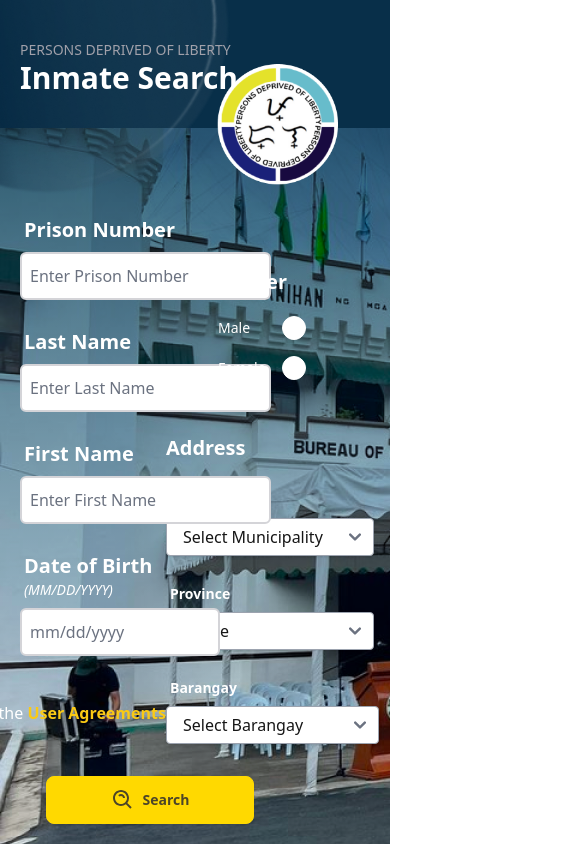
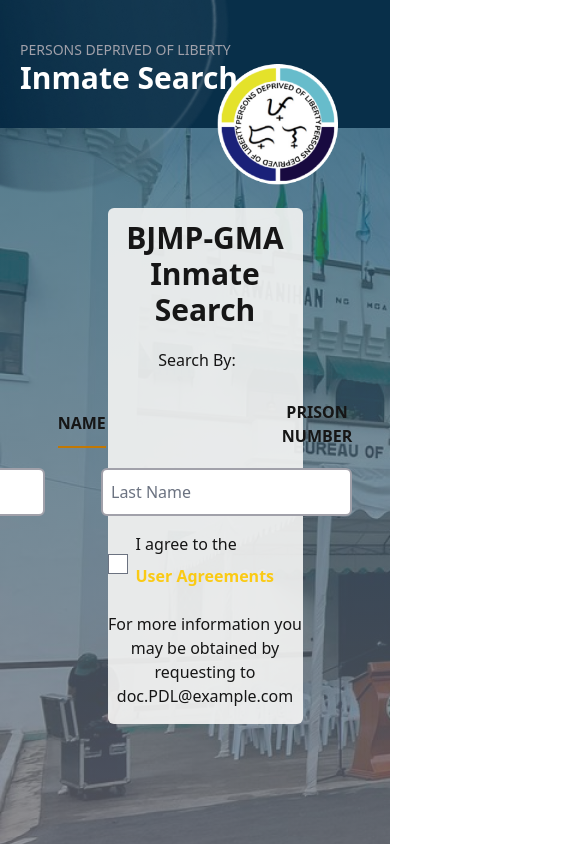
Before and after one commit to Jchael12/prison-management-system, a React (Vite) app: page / in a window 390 px wide. Shown: the top 844 px of the page, 585 px wide, since content can reach past the window. Built offline with nearby package versions, Linux system fonts and the light colour scheme.

Commit message:
adjustments: search panel, background,  added: terms and conditions

```diff
--- /dev/null
+++ b/src/components/AgreementModal.jsx
@@ -0,0 +1,15 @@
+const AgreementModal = ({ onClose }) => {
+  return (
+    <div className="fixed top-1/2 left-1/2 transform -translate-x-1/2 -translate-y-1/2 bg-white p-4 rounded-md shadow-md z-50">
+      <p>Please agree to the user terms.</p>
+      <button
+        onClick={onClose}
+        className="mt-2 px-3 py-1 bg-gray-300 hover:bg-gray-400 rounded"
+      >
+        Close
+      </button>
+    </div>
+  );
+};
+
+export default AgreementModal;
--- a/src/components/Form.jsx
+++ b/src/components/Form.jsx
@@ -1,8 +1,9 @@
 import bgImage from "../assets/bg.png";
 import Logo from "../assets/Logo.png";
 import { BiSearchAlt } from "react-icons/bi";
-import municipalities from "../areas/municipalities";
-import barangays from "../areas/barangays";
+import { FaLocationDot } from "react-icons/fa6";
+import { FaPhoneAlt } from "react-icons/fa";
+import { IoIosMail } from "react-icons/io";
 import image1 from "../assets/Group 1.png";
 import image2 from "../assets/Group 2.png";
 import image3 from "../assets/Group 3.png";
@@ -16,6 +17,8 @@
   const [loading, setLoading] = useState(true);
   const [agree, setAgree] = useState(false);
   const [showTerms, setShowTerms] = useState(false);
+  const [searchOptions, setSearchOptions] = useState("Name");
+  const [showAlert, setShowAlert] = useState(false);
 
   const handleTerms = () => {
     setShowTerms(!showTerms);
@@ -34,36 +37,57 @@
   }, []);
 
   const onSearchClick = () => {
+    if (!agree) {
+      setShowAlert(true);
+      setTimeout(() => {
+        setShowAlert(false);
+      }, 3000);
+    } else {
       handleSearch();
+    }
   };
 
-  const handleDropdownChange = (e) => {
-    const { name, value } = e.target;
-    handleInputChange({ target: { name, value } });
+  // const handleDropdownChange = (e) => {
+  //   const { name, value } = e.target;
+  //   handleInputChange({ target: { name, value } });
+  // };
+
+  // // Function to format birthdate input as mm/dd/yyyy
+  // const formatBirthdate = (value) => {
+  //   // Remove non-digit characters from input value
+  //   const cleanedValue = value.replace(/\D/g, "");
+  //
+  //   // Apply the format mm/dd/yyyy
+  //   let formattedValue = "";
+  //   for (let i = 0; i < cleanedValue.length; i++) {
+  //     if (i === 2 || i === 4) {
+  //       formattedValue += "/";
+  //     }
+  //     formattedValue += cleanedValue[i];
+  //   }
+  //
+  //   return formattedValue;
+  // };
+
+  // Handle input change for birthdate
+  // const handleBirthdateChange = (e) => {
+  //   const { name, value } = e.target;
+  //   const formattedValue = formatBirthdate(value);
+  //   handleInputChange({ target: { name, value: formattedValue } });
+  // };
+
+  // Handle Search Options
+  const handleSearchOptions = (options) => {
+    setSearchOptions(options);
+    //clear search inputs when switching search options
+    handleInputChange({ target: { name: "first_name", value: "" } });
+    handleInputChange({ target: { name: "last_name", value: "" } });
+    handleInputChange({ target: { name: "prison_number", value: "" } });
   };
 
-  // Function to format birthdate input as mm/dd/yyyy
-  const formatBirthdate = (value) => {
-    // Remove non-digit characters from input value
-    const cleanedValue = value.replace(/\D/g, "");
-
-    // Apply the format mm/dd/yyyy
-    let formattedValue = "";
-    for (let i = 0; i < cleanedValue.length; i++) {
-      if (i === 2 || i === 4) {
-        formattedValue += "/";
-      }
-      formattedValue += cleanedValue[i];
-    }
-
-    return formattedValue;
-  };
-
-  // Handle input change for birthdate
-  const handleBirthdateChange = (e) => {
-    const { name, value } = e.target;
-    const formattedValue = formatBirthdate(value);
-    handleInputChange({ target: { name, value: formattedValue } });
+  //styles the button of what option wants
+  const isSelected = (options) => {
+    return searchOptions === options ? "border-b-2 border-yellow-500" : "";
   };
 
   return (
@@ -83,8 +107,9 @@
             <div
               className="absolute inset-0 z-10"
               style={{
-                background: "linear-gradient(to top, #f9fafb , #164e63)",
-                mixBlendMode: "multiply",
+                background: "linear-gradient(to top, #71717a , #164e63)",
+                opacity: "0.7",
+                mixBlendMode: "normal",
               }}
             ></div>
             <header className="w-full md:h-48 h-32 bg-sky-950 z-30 ">
@@ -106,14 +131,58 @@
                 className="absolute md:top-[-25px] md:right-0 w-64 md:w-96 right-0 top-[-15px] "
               />
             </header>
-            <div className="flex z-30 mt-10">
-              <div className="form-control w-full max-w-md md:ml-20 ml-5 mt-10 z-10 relative">
+            <div className="flex items-center justify-center z-30 mt-10">
+              <div className="form-control w-1/2 md:ml-20 ml-5 mt-10 z-10 relative bg-stone-100/90 rounded-md">
+                <h1 className="text-3xl font-semibold text-center my-3">
+                  BJMP-GMA Inmate Search
+                </h1>
+                <h3 className="text-center mr-4 my-2">Search By:</h3>
+                <div className="flex justify-center space-x-44 my-5 font-semibold">
+                  <button
+                    className={`uppercase focus:outline-none focus:ring-0 ${isSelected(
+                      "Name",
+                    )}`}
+                    onClick={() => handleSearchOptions("Name")}
+                  >
+                    Name
+                  </button>
+                  <button
+                    className={`uppercase focus:outline-none focus:ring-0 ${isSelected(
+                      "Prison Number",
+                    )}`}
+                    onClick={() => handleSearchOptions("Prison Number")}
+                  >
+                    Prison Number
+                  </button>
+                </div>
+                <div className="flex items-center justify-center px-5 space-x-14">
+                  {searchOptions === "Name" ? (
+                    <>
                       <div>
-                  <label className="label flex">
-                    <span className="label-text text-xl text-white font-semibold">
-                      Prison Number
-                    </span>
-                  </label>
+                        <input
+                          autoComplete="off"
+                          type="text"
+                          name="first_name"
+                          placeholder="First Name"
+                          className="input input-primary lg:w-full w-2/2 max-w-xs p-2 border-2 border-zinc-400 rounded-md"
+                          value={searchQuery.first_name}
+                          onChange={handleInputChange}
+                        />
+                      </div>
+                      <div>
+                        <input
+                          autoComplete="off"
+                          type="text"
+                          name="last_name"
+                          placeholder="Last Name"
+                          className="input input-primary lg:w-full w-2/2 max-w-xs p-2 border-2 border-zinc-400 rounded-md"
+                          value={searchQuery.last_name}
+                          onChange={handleInputChange}
+                        />
+                      </div>
+                    </>
+                  ) : (
+                    <div>
                       <input
                         autoComplete="off"
                         type="text"
@@ -124,162 +193,16 @@
                         onChange={handleInputChange}
                       />
                     </div>
-                <div className="lg:mt-10 flex flex-col mt-5 md:flex-col lg:flex-row lg:space-x-10">
-                  <div className="w-full">
-                    <label className="label">
-                      <span className="label-text text-xl text-white font-semibold">
-                        Last Name
-                      </span>
-                    </label>
-                    <input
-                      autoComplete="off"
-                      type="text"
-                      name="last_name"
-                      placeholder="Enter Last Name"
-                      className="input input-bordered input-primary lg:w-full w-2/2 max-w-xs p-2 border-2 border-zinc-300 rounded-md"
-                      value={searchQuery.last_name}
-                      onChange={handleInputChange}
-                    />
+                  )}
+                  <button
+                    className="btn btn-primary w-52 lg:w-1/4 md:w-2/2"
+                    onClick={onSearchClick}
+                  >
+                    <BiSearchAlt size={25} />
+                    <span className="text-lg">Search</span>
+                  </button>
                 </div>
-                  <div className="w-full mt-5 lg:mt-0">
-                    <label className="label">
-                      <span className="label-text text-xl text-white font-semibold">
-                        First Name
-                      </span>
-                    </label>
-                    <input
-                      autoComplete="off"
-                      type="text"
-                      name="first_name"
-                      placeholder="Enter First Name"
-                      className="input input-bordered input-primary lg:w-full w-2/2 max-w-xs p-2 border-2 border-zinc-300 rounded-md"
-                      value={searchQuery.first_name}
-                      onChange={handleInputChange}
-                    />
-                  </div>
-                </div>
-                <div className="mt-10 md:flex absolute md:static right-20 top-5">
-                  <h2 className="text-xl text-white mb-3 font-semibold">
-                    Gender
-                  </h2>
-                  <div className="form-control w-24 md:ml-10">
-                    <label className="label cursor-pointer">
-                      <span className="label-text text-white">Male</span>
-                      <input
-                        autoComplete="off"
-                        type="radio"
-                        name="gender"
-                        value="Male"
-                        className="radio checked:bg-blue-500 border-white"
-                        checked={searchQuery.gender === "Male"}
-                        onChange={handleInputChange}
-                      />
-                    </label>
-                  </div>
-                  <div className="form-control w-24 md:ml-10">
-                    <label className="label cursor-pointer">
-                      <span className="label-text text-white">Female</span>
-                      <input
-                        autoComplete="off"
-                        type="radio"
-                        name="gender"
-                        value="Female"
-                        className="radio checked:bg-red-500 border-white"
-                        checked={searchQuery.gender === "Female"}
-                        onChange={handleInputChange}
-                      />
-                    </label>
-                  </div>
-                </div>
-
-                {/* birthdate section */}
-                <div className="w-full mt-5 max-w-xs z-50 relative">
-                  <label className="label flex flex-col items-start">
-                    <span className="label-text text-xl text-white font-semibold">
-                      Date of Birth
-                    </span>
-                    <span className="label-text text-md text-white italic">
-                      (MM/DD/YYYY)
-                    </span>
-                  </label>
-                  <input
-                    autoComplete="off"
-                    type="text"
-                    name="birthdate"
-                    placeholder="mm/dd/yyyy"
-                    className="input input-bordered input-primary lg:w-full w-[200px] max-w-xs p-2 border-2 border-zinc-300 rounded-md"
-                    value={searchQuery.birthdate}
-                    onChange={handleBirthdateChange}
-                  />
-                </div>
-                <p className="text-white my-4 italic hidden md:block">
-                  For more information you may be onbtained by requesting to
-                  doc.PDL@example.com
-                </p>
-              </div>
-
-              {/* dropdowns  */}
-
-              <div className="form-control w-52 max-w-md absolute md:static top-[290px] right-4 lg:ml-24 ml-2 md:ml-18 md:mt-24 mt-36">
-                <h2 className="text-white font-bold text-xl md:mb-4">
-                  Address
-                </h2>
-                <div className="flex flex-col lg:flex-row md:w-2/2 lg:w-full lg:space-x-10">
-                  <div className="w-full mt-5">
-                    <label className="label flex">
-                      <span className="label-text text-white font-semibold">
-                        Municipality
-                      </span>
-                    </label>
-                    <select
-                      className="block md:w-full w-52 lg:w-56 bg-white border border-gray-400 hover:border-gray-500 px-4 py-2 pr-8 rounded shadow leading-tight focus:outline-none focus:shadow-outline"
-                      value={searchQuery.municipality}
-                      onChange={handleDropdownChange}
-                      name="municipality"
-                    >
-                      <option value="">Select Municipality</option>
-                      {municipalities.map((municipality, index) => (
-                        <option key={index} value={municipality}>
-                          {municipality}
-                        </option>
-                      ))}
-                    </select>
-                  </div>
-                  {/* municipality dropdown */}
-                  <div className="w-full mt-5">
-                    <label className="label flex">
-                      <span className="label-text text-white font-semibold">
-                        Province
-                      </span>
-                    </label>
-                    <select
-                      className="block md:w-full w-52 lg:w-56 bg-white border border-gray-400 hover:border-gray-500 px-4 py-2 pr-8 rounded shadow leading-tight focus:outline-none focus:shadow-outline"
-                      value={searchQuery.province}
-                      onChange={handleDropdownChange}
-                      name="province"
-                    >
-                      <option value="">Cavite</option>
-                    </select>
-                  </div>
-                </div>
-                {/* barangay dropdown */}
-                <div className="lg:mt-6 mt-5">
-                  <label className="label flex">
-                    <span className="label-text text-white font-semibold">
-                      Barangay
-                    </span>
-                  </label>
-                  <select className="block w-[213px] bg-white border border-gray-400 hover:border-gray-500 px-4 py-2 pr-8 rounded shadow leading-tight focus:outline-none focus:shadow-outline">
-                    <option value="">Select Barangay</option>
-                    {barangays.map((barangay, index) => (
-                      <option key={index} value={barangay}>
-                        {barangay}
-                      </option>
-                    ))}
-                  </select>
-                </div>
-                {/* Users Agreement checkbox and inline link */}
-                <div className="absolute lg:bottom-[350px] md:bottom-[130px] bottom-[3px] md:left-auto left-[-280px] flex items-center mt-4 p-2 text-white">
+                <div className="flex items-center justify-center mt-4">
                   <input
                     type="checkbox"
                     className="form-checkbox h-5 w-5 md:text-blue-500 text-yellow-300 focus:ring-current"
@@ -290,23 +213,48 @@
                     I agree to the{" "}
                     <button
                       onClick={handleTerms}
-                      className="md:text-sky-600 text-yellow-300 hover:text-yellow-200 md:hover:text-sky-400 font-bold py-2 rounded"
+                      className="md:text-stone-600 text-yellow-300 hover:text-yellow-200 md:hover:text-sky-400 font-bold py-2 rounded"
                     >
                       User Agreements
                     </button>
                   </label>
                 </div>
-                {showTerms && <TermsAndConditionsModal onClose={handleTerms} />}
+                {showAlert && (
+                  <div className="fixed top-0 left-0 right-0 z-50 inline-flex items-center justify-center font-semibold bg-red-200 text-red-800 px-4 py-2">
+                    <svg
+                      className="fill-current h-6 w-6 text-red-800 mr-4"
+                      xmlns="http://www.w3.org/2000/svg"
+                      viewBox="0 0 20 20"
+                    >
+                      <path d="M2.93 17.07A10 10 0 1 1 17.07 2.93 10 10 0 0 1 2.93 17.07zm12.73-1.41A8 8 0 1 0 4.34 4.34a8 8 0 0 0 11.32 11.32zM9 11V9h2v6H9v-4zm0-6h2v2H9V5z" />
+                    </svg>
+                    Please agree to the user terms and conditions.
+                  </div>
+                )}
+                <h3 className="text-center my-4">
+                  For more information you may be obtained by requesting to
+                  doc.PDL@example.com
+                </h3>
+                {/* {PrisonNumber searching} */}
+                {/* Users Agreement checkbox and inline link */}
                 {/* end of Users Agreement */}
                 {/* end of dropdowns */}
-                <button
-                  className="md:static absolute bottom-[-80px] left-[-120px] btn btn-primary w-52 lg:w-full md:w-2/2 mt-10 md:mt-24 md:ml-5 lg:ml-72"
-                  onClick={onSearchClick}
-                >
-                  <BiSearchAlt size={24} />
-                  <span>Search</span>
-                </button>
               </div>
+            </div>
+            <div className="absolute bottom-10 text-center left-[700px] text-white px-5 space-x-5 z-10">
+              <h2 className="font-bold text-2xl">Contact Us</h2>
+              <span className="inline-flex items-center gap-1">
+                <FaLocationDot color="#fbbf24" />
+                General Mariano Alvarez, Cavite
+              </span>
+              <span className="inline-flex items-center gap-1">
+                <FaPhoneAlt color="#fbbf24" />
+                +639981319207
+              </span>
+              <span className="inline-flex items-center gap-1">
+                <IoIosMail color="#fbbf24" />
+                PDL.bjmp@gmail.com
+              </span>
             </div>
           </div>
         )}
@@ -320,12 +268,12 @@
     prison_number: PropTypes.string,
     last_name: PropTypes.string,
     first_name: PropTypes.string,
-    middle_name: PropTypes.string,
-    gender: PropTypes.string,
-    birthdate: PropTypes.string,
-    municipality: PropTypes.string,
-    province: PropTypes.string,
-    barangay: PropTypes.string,
+    // middle_name: PropTypes.string,
+    // gender: PropTypes.string,
+    // birthdate: PropTypes.string,
+    // municipality: PropTypes.string,
+    // province: PropTypes.string,
+    // barangay: PropTypes.string,
   }).isRequired,
   handleInputChange: PropTypes.func.isRequired,
   handleSearch: PropTypes.func.isRequired,
--- a/src/components/Terms.jsx
+++ b/src/components/Terms.jsx
@@ -1,20 +1,50 @@
 import PropTypes from "prop-types";
+import TermsData from "./TermsData";
 
 const TermsAndConditionsModal = ({ onClose }) => {
   return (
-    <div className="fixed z-10 inset-0 overflow-y-auto flex justify-center items-center">
+    <div className="fixed z-50 inset-0 overflow-y-auto flex justify-center items-center">
       <div className="fixed inset-0 bg-black opacity-50"></div>
-      <div className="bg-white p-6 rounded-lg z-20">
+      <div className="bg-gradient-to-l from-slate-50 to-slate-300 p-6 rounded-lg z-20 w-1/2 max-h-screen overflow-y-auto">
         {/* Your terms and conditions content */}
-        <h2>Terms and Conditions</h2>
-        <p>This is the content of your terms and conditions...</p>
+        <h1 className="text-3xl mb-4 font-semibold text-center text-slate-700">
+          User Agreements
+        </h1>
+        <p className="whitespace-pre-line">
+          This User Agreement (“Agreement”) is a legal contract between the
+          developers (hereinafter referred as “We”, “Us”, or “Our”) and
+          authorized personnel of the Bureau of Jail Management and Penology
+          (BJMP) in General Mariano Alvarez, Cavite (hereinafter referred to as
+          “Authorized Users” or “You”) governing the use of the Persons Deprived
+          of Liberty System.
+          <span className="block mt-5">
+            By accessing or using the system, you agree to be bound by the terms
+            and conditions of this agreement. If you do not agree with these
+            terms, please refrain from using the system.
+          </span>
+        </p>
+        <div>
+          <h1 className="text-3xl my-10 font-semibold text-center text-slate-700">
+            Terms And Conditions
+          </h1>
+          {TermsData.map((item, index) => (
+            <div key={index} className="mb-6">
+              <p className="font-semibold text-2xl uppercase">{`${index + 1}. ${
+                item.header
+              }`}</p>
+              <p className="">{`"${item.content}"`}</p>
+            </div>
+          ))}
+        </div>
         {/* Close button */}
-        <button
-          onClick={onClose}
-          className="mt-4 p-2 bg-gray-300 hover:bg-gray-400 rounded"
-        >
-          Close
-        </button>
+        <div className="flex items-center justify-center">
+          <button
+            onClick={onClose}
+            className="mt-4 px-6 py-2 bg-gray-400 hover:bg-gray-400 rounded font-semibold "
+          >
+            Close
+          </button>
+        </div>
       </div>
     </div>
   );
--- /dev/null
+++ b/src/components/TermsData.js
@@ -0,0 +1,46 @@
+// termsAndConditions.js
+const TermsData = [
+  {
+    header: "Authorized Used",
+    content:
+      "The system is intended exclusively for authorized personnel of BJMP GMA for the purpose of managing and accessing inmate-related data within the jurisdiction.",
+  },
+  {
+    header: "User Responsibilites",
+    content:
+      "You are responsible for maintaining the confidentiality of your login credentials and ensuring that access to the System is secure. You agree not to misuse, alter, or share any data accessed through the System for unauthorized purposes.",
+  },
+  {
+    header: "Limitation of  Liability",
+    content:
+      "We shall not be held liable for any damages, losses, or liabilities arising from the use or misuse of the System or the data accessed through it.",
+  },
+  {
+    header: "Agreement Changes",
+    content:
+      "We may update or modify this Agreement periodically. Your continued use of the System after any modifications indicates your acceptance of the revised terms.",
+  },
+  {
+    header: "Data Security",
+    content:
+      "We are committed to safeguarding the privacy and security of inmate-related data stored within the System. Security measures have been implemented to protect the integrity and confidentiality of the information.",
+  },
+  {
+    header: "Confidentiality",
+    content:
+      "You acknowledge that the inmate-related data accessed through the system is confidential and must not be disclosed or shared with unauthorized individuals or entities.",
+  },
+  {
+    header: "Termination",
+    content:
+      "We reserve the right to suspend or terminate access to the System at any time without prior notice.",
+  },
+  {
+    header: "Governing Law",
+    content:
+      "This Agreement shall be governed by and construed in accordance with the laws of the Philippines. By accessing the System, you acknowledge that you have read, understood, and agreed to abide by the terms and conditions of this Agreement.",
+  },
+  // Add more objects here with headers and content
+];
+
+export default TermsData;
```
Lines whose indentation alone changed are shown as unchanged.
